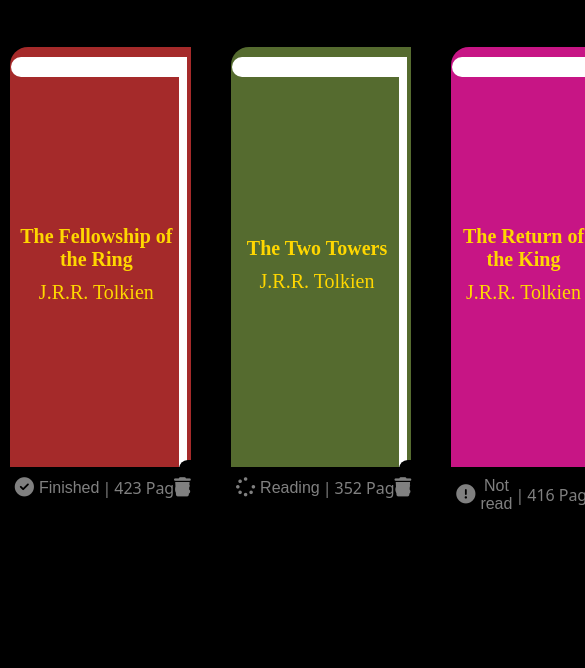
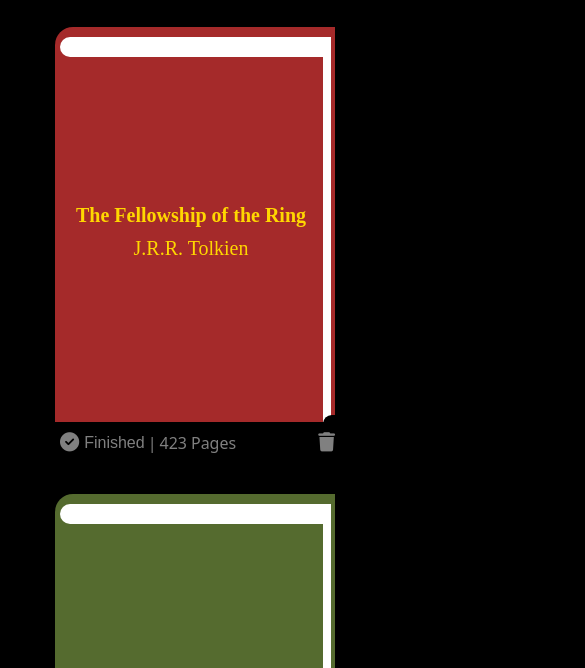
Before and after one commit to zakibed/library, a plain HTML site: page index.html in a window 390 px wide. Shown: the part 162-830 px from the top of the page, 585 px wide, since content can reach past the window. Drawn offline with Linux system fonts and the light colour scheme.

Commit message:
Add grid layout and responsivenes

```diff
--- a/style.css
+++ b/style.css
@@ -40,7 +40,7 @@
 }
 
 #books-header {
-    margin: 30px 2.5% 0;
+    margin: 30px 2.5%;
     display: flex;
     align-items: center;
     position: relative;
@@ -58,14 +58,10 @@
 }
 
 #library-container {
-    padding: 0 2.5%;
-    display: flex;
-    gap: 40px;
-}
-
-.book-container {
-    width: 300px;
-    padding: 50px 0;
+    margin: 0 2.5%;
+    display: grid;
+    grid-template-columns: repeat(auto-fit, min(300px, 30%));
+    gap: 4%;
 }
 
 .book-cover,
@@ -261,3 +257,15 @@
 #dummy-book {
     display: none;
 }
+
+@media (max-width: 935px) {
+    #library-container {
+        justify-content: center;
+        grid-template-columns: repeat(auto-fit, 280px);
+        gap: 30px;
+    }
+
+    .book-cover {
+        height: 395px;
+    }
+}
```
